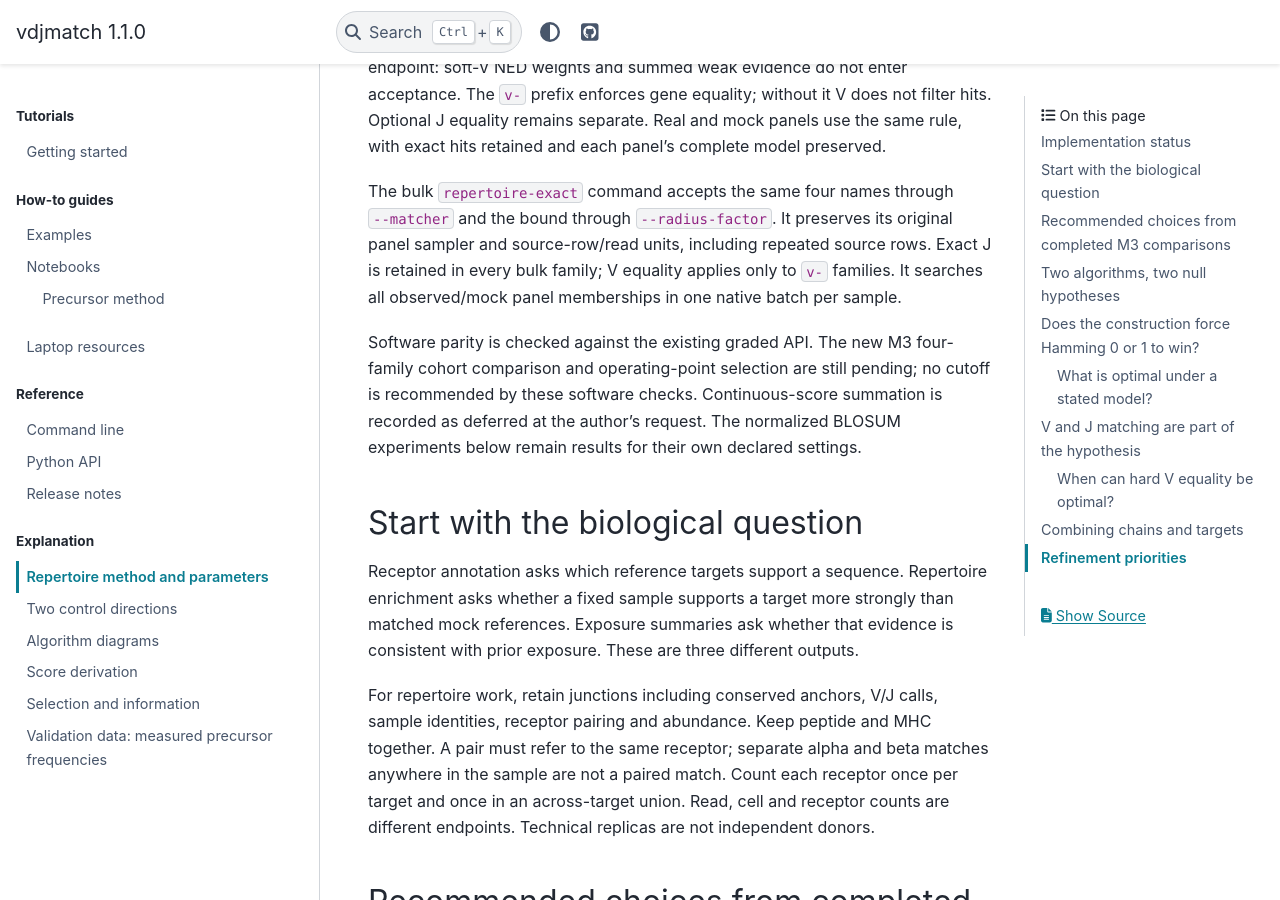
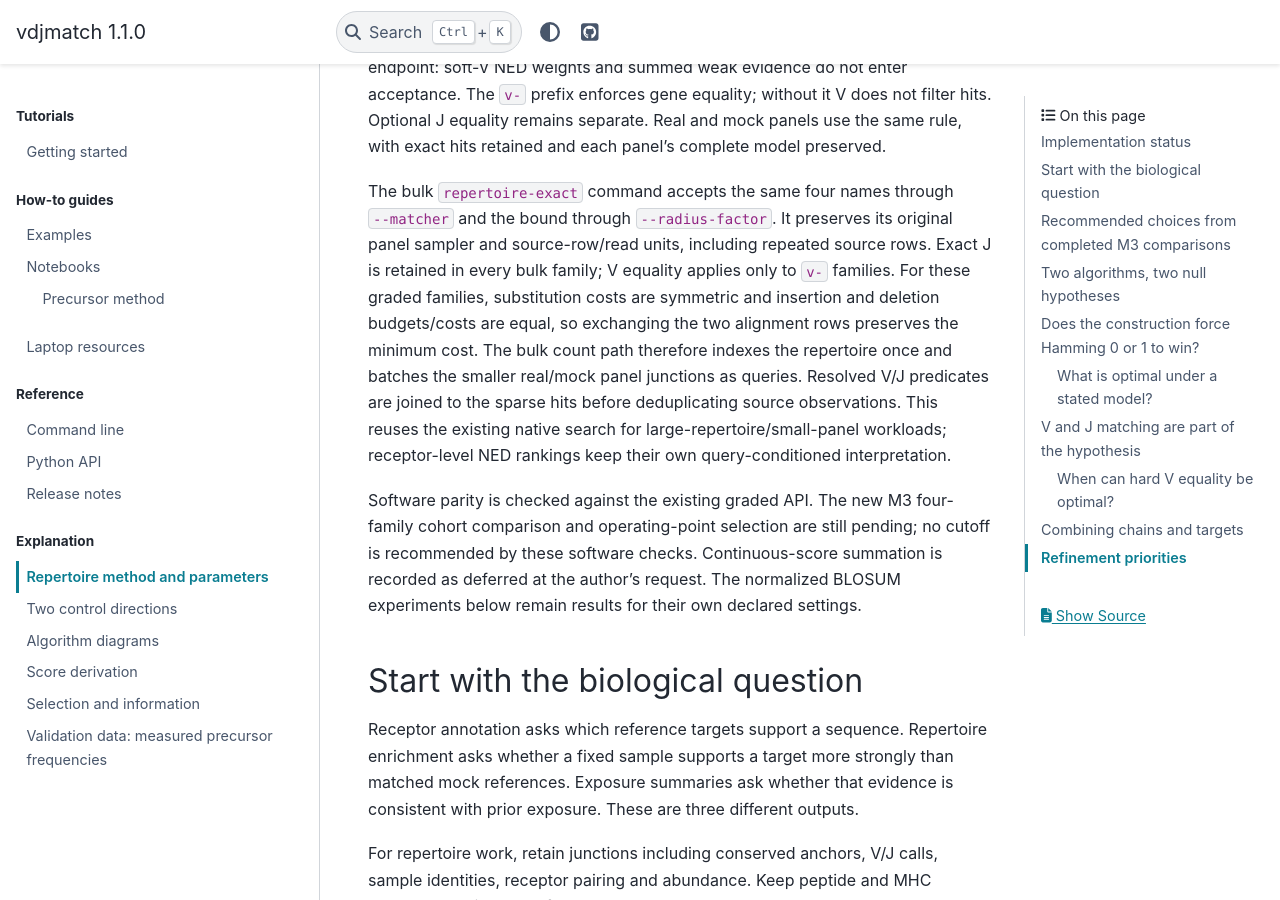
Before and after one commit to antigenomics/vdjmatch, a Sphinx documentation site: the page built from docs/repertoire-method.rst, in a window 1280 px wide and 900 px high, scrolled down 741 px. Built offline with Sphinx 7.4.7 and the PyData theme 0.15.4, drawn with Linux system fonts in a browser that asks for light colours; pages that are not in the unit, such as notebooks, are missing from menus.

Commit message:
Explain symmetric repertoire-indexed bulk matching strategy

```diff
--- a/docs/repertoire-method.rst
+++ b/docs/repertoire-method.rst
@@ -31,7 +31,13 @@ The bulk ``repertoire-exact`` command accepts the same four names through
 ``--matcher`` and the bound through ``--radius-factor``. It preserves its original
 panel sampler and source-row/read units, including repeated source rows. Exact J
 is retained in every bulk family; V equality applies only to ``v-`` families.
-It searches all observed/mock panel memberships in one native batch per sample.
+For these graded families, substitution costs are symmetric and insertion and
+deletion budgets/costs are equal, so exchanging the two alignment rows preserves
+the minimum cost. The bulk count path therefore indexes the repertoire once and
+batches the smaller real/mock panel junctions as queries. Resolved V/J predicates
+are joined to the sparse hits before deduplicating source observations. This
+reuses the existing native search for large-repertoire/small-panel workloads;
+receptor-level NED rankings keep their own query-conditioned interpretation.
 
 Software parity is checked against the existing graded API. The new M3
 four-family cohort comparison and operating-point selection are still pending;
```
